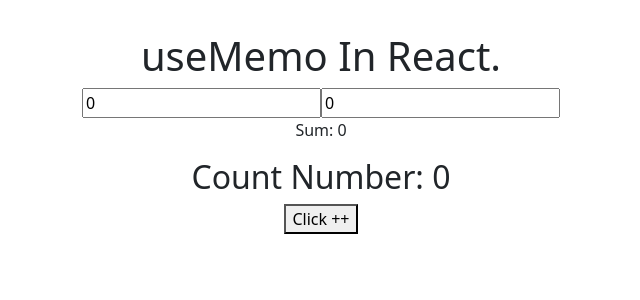
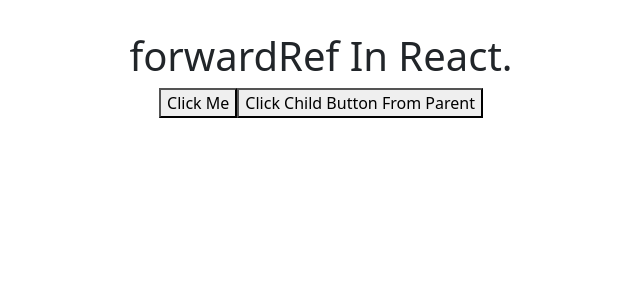
Before and after one commit to akashdomadiya/react-tuts, a React (Create React App) app: page / in a window 1280 px wide. Shown: the top 300 px of the page, without its empty margins (319-959 px from the left). Built offline with nearby package versions, Linux system fonts and the light colour scheme.

Commit message:
forverdreference

```diff
--- a/src/App.js
+++ b/src/App.js
@@ -1,51 +1,40 @@
-import React, { useState, useMemo } from "react";
+import React, { useRef } from "react";
 import "./App.css";
+import ChildComponent from "./ChildComponent";
 
 function App() {
   // Example 1
-  const [number1, setNumber1] = useState(0);
-  const [number2, setNumber2] = useState(0);
-  const [count, setCount] = useState(0);
-
-  // Example 1
-  // const sum = () => {
-  //   console.log("Calculating sum...! ");
-  //   return number1 + number2;
+  // const inputRef = useRef(null);
+  // const updateInput = () => {
+  //   inputRef.current.value = "1000";
+  //   inputRef.current.focus();
+  //   //   inputRef.current.style.color = "white";
+  //   //   inputRef.current.style.background = "blue";
   // };
 
   // Example 2
-  const sum = useMemo(() => {
-    console.log("Calculating sum...! ");
-    return number1 + number2;
-  }, [number1, number2]);
+  const childRef = useRef();
+
+  const handleButtonClick = () => {
+    if (childRef.current) {
+      childRef.current.handleChildButtonClick();
+    }
+  };
 
   return (
     <div className="App">
-      <h1>useMemo In React.</h1>
+      <h1>forwardRef In React.</h1>
 
       {/* Example 1 */}
-      <div>
-        <input
-          type="number"
-          value={number1}
-          onChange={(e) => setNumber1(Number(e.target.value))}
-        />
-        <input
-          type="number"
-          value={number2}
-          onChange={(e) => setNumber2(Number(e.target.value))}
-        />
+      {/* <ChildComponent ref={inputRef} />
+      <button onClick={updateInput}>Update Button</button> */}
 
-        {/* Example 1 */}
-        {/* <p>Sum: {sum()}</p> */}
+      <ChildComponent ref={childRef} />
 
-        {/* Example 2 */}
-        <p>Sum: {sum}</p>
-
-        {/* Example 1 */}
-        <h2>Count Number: {count}</h2>
-        <button onClick={() => setCount(count + 1)}>Click ++</button>
-      </div>
+      {/* Example 2 */}
+      <button onClick={handleButtonClick}>
+        Click Child Button From Parent
+      </button>
     </div>
   );
 }
--- a/src/ChildComponent.js
+++ b/src/ChildComponent.js
@@ -1,13 +1,26 @@
-import React, { memo } from "react";
+import React, { forwardRef, useRef, useImperativeHandle } from "react";
 
-function ChildComponent(props) {
+function ChildComponent(props, ref) {
   // Example 2
-  console.log("Child Component Rendered!!");
+  const childRef = useRef();
+
+  const handleChildButtonClick = () => {
+    console.log("child button clicked");
+  };
+
+  useImperativeHandle(ref, () => ({
+    handleChildButtonClick,
+  }));
+
   return (
     <>
-      <h3>Child Component Count : {props.count}</h3>
+      {/* Example 1 */}
+      {/* <input type="text" ref={ref} /> */}
+
+      {/* Example 2 */}
+      <button ref={childRef}>Click Me</button>
     </>
   );
 }
 
-export default memo(ChildComponent);
+export default forwardRef(ChildComponent);
```
